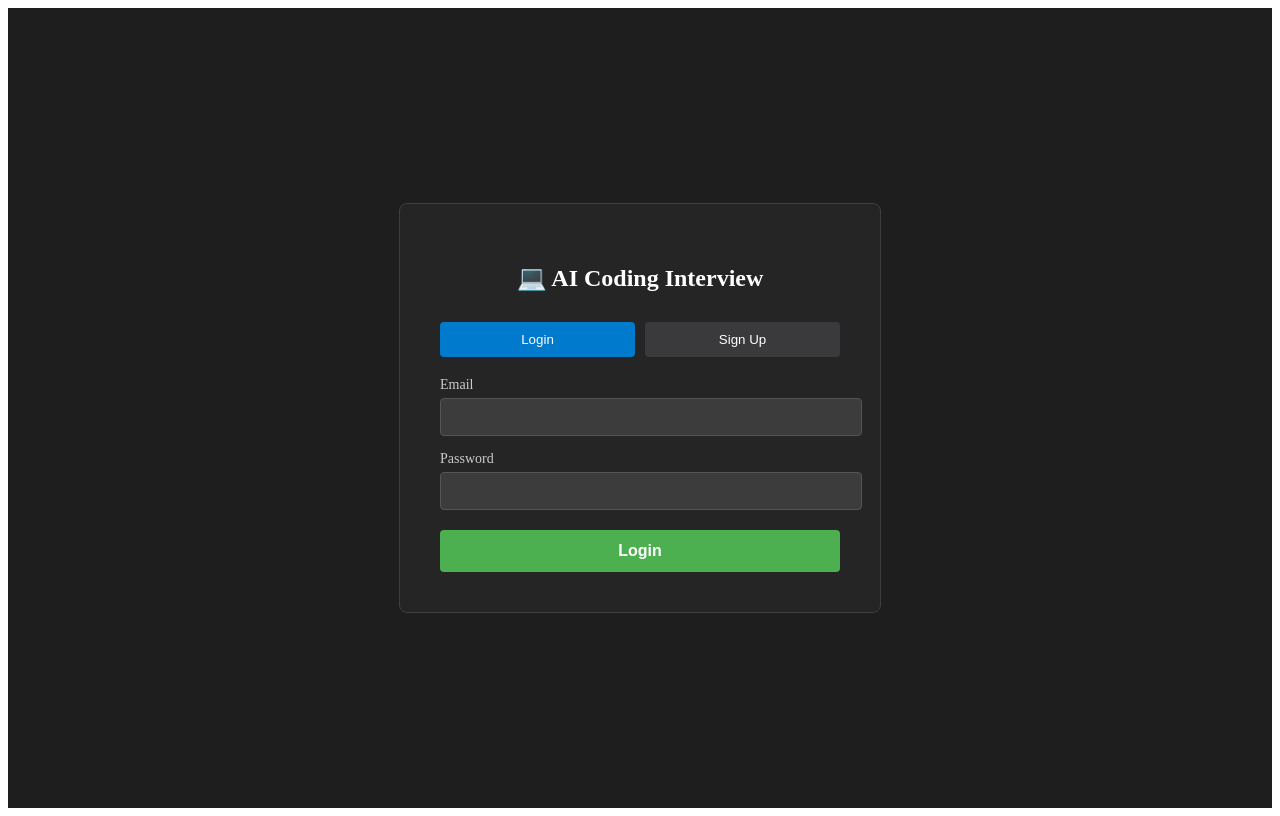
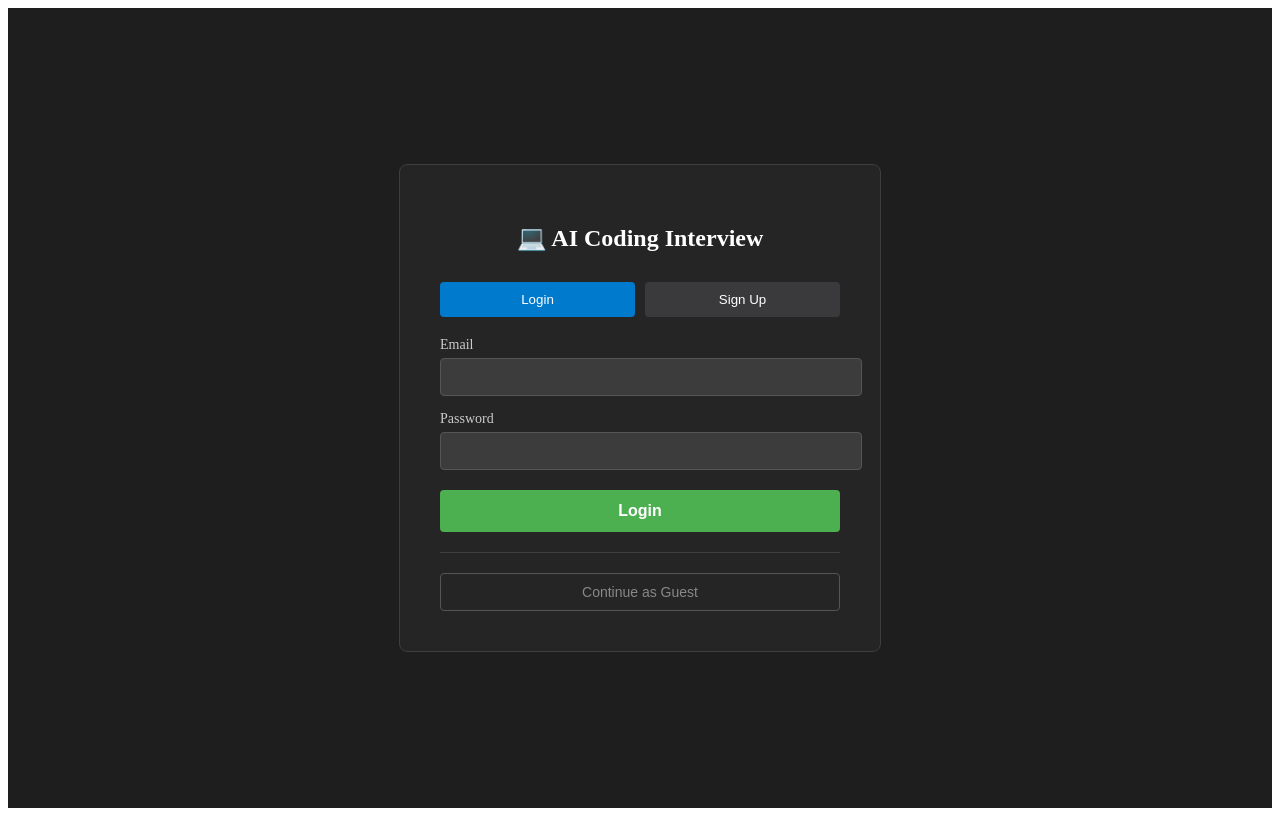
Before and after one commit to carlsonryan03/interview.ai, a React (Vite) app in the folder interviewai/: page / in a window 1280 px wide. Built offline with nearby package versions, Linux system fonts and the light colour scheme; no server answers.

Commit message:
continue as guest option on login

```diff
--- a/interviewai/src/App.jsx
+++ b/interviewai/src/App.jsx
@@ -719,6 +719,8 @@ const handleCliKeyPress = (e) => {
            ⏱️ {formatTime(timer)}
          </div>
        )}
+       {/* Only show logout button if not a guest */}
+        {!user?.isGuest && (
           <button
             onClick={onLogout}
             style={{
@@ -728,10 +730,12 @@ const handleCliKeyPress = (e) => {
               border: "none",
               borderRadius: "4px",
               cursor: "pointer",
+              fontSize: "14px",
             }}
           >
             Logout
           </button>
+        )}
      </header>
 
 
--- a/interviewai/src/Login.jsx
+++ b/interviewai/src/Login.jsx
@@ -240,6 +240,31 @@ export default function Login({ onLoginSuccess }) {
             {loading ? "Please wait..." : isLogin ? "Login" : "Create Account"}
           </button>
         </form>
+
+        <div
+          style={{
+            marginTop: "20px",
+            textAlign: "center",
+            borderTop: "1px solid #3e3e42",
+            paddingTop: "20px",
+          }}
+        >
+          <button
+            onClick={() => onLoginSuccess({ username: "Guest", isGuest: true })}
+            style={{
+              padding: "10px 20px",
+              background: "transparent",
+              color: "#888",
+              border: "1px solid #555",
+              borderRadius: "4px",
+              cursor: "pointer",
+              fontSize: "14px",
+              width: "100%",
+            }}
+          >
+            Continue as Guest
+          </button>
+        </div>
       </div>
     </div>
   );
```
Lines whose indentation alone changed are shown as unchanged.
